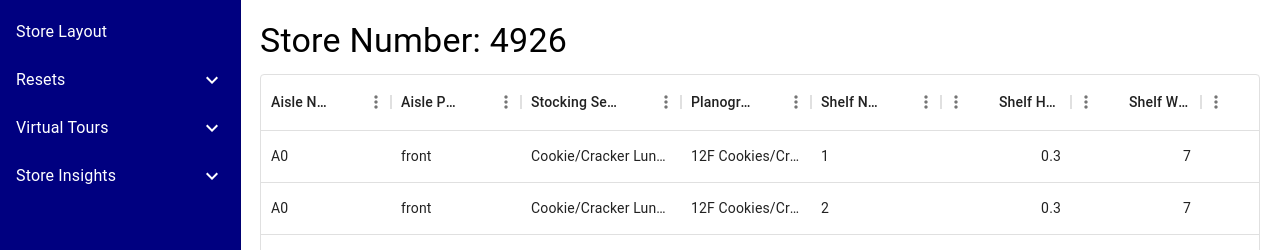
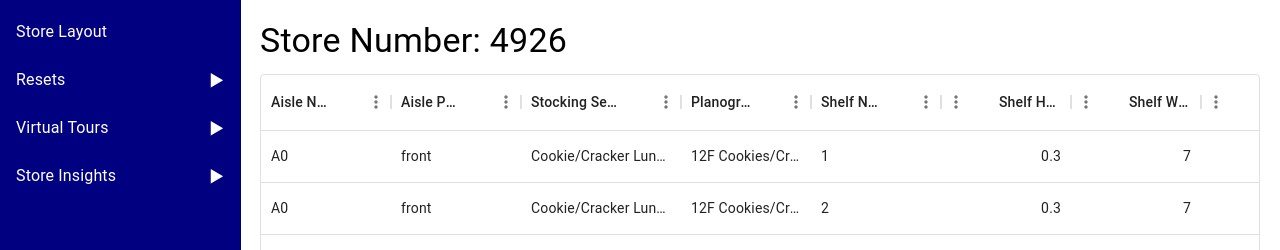
Before and after one commit to suren2k17/store-layout-app, a React (Create React App) app: page /store-layout in a window 1280 px wide. Shown: the top 250 px of the page. Built offline with nearby package versions, Linux system fonts and the light colour scheme.

Commit message:
Removing icon dependency

```diff
--- a/package.json
+++ b/package.json
@@ -5,7 +5,6 @@
   "dependencies": {
     "@emotion/react": "^11.11.1",
     "@emotion/styled": "^11.11.0",
-    "@mui/icons-material": "^5.14.19",
     "@mui/material": "^5.14.20",
     "@mui/styles": "^5.14.20",
     "@mui/x-data-grid": "^6.18.4",
--- a/src/NavigationMenu.js
+++ b/src/NavigationMenu.js
@@ -2,8 +2,7 @@ import React, { useState } from 'react';
 import { Link } from 'react-router-dom';
 import { styled } from '@mui/material/styles';
 import { Drawer, List, ListItem, ListItemText, Collapse } from '@mui/material';
-import ExpandLess from '@mui/icons-material/ExpandLess';
-import ExpandMore from '@mui/icons-material/ExpandMore';
+
 
 const StyledDrawer = styled(Drawer)({
   width: 240,
@@ -45,7 +44,7 @@ function NavigationMenu() {
           {/* Resets Main Menu */}
           <ListItem button onClick={() => handleClick('resets')}>
             <ListItemText primary="Resets" />
-            {open['resets'] ? <ExpandLess /> : <ExpandMore />}
+            {open['resets'] ? '▼' : '▶'}
           </ListItem>
           <Collapse in={open['resets']} timeout="auto" unmountOnExit>
             <List component="div" disablePadding>
@@ -61,7 +60,7 @@ function NavigationMenu() {
           {/* Virtual Tours Main Menu */}
           <ListItem button onClick={() => handleClick('virtualTours')}>
             <ListItemText primary="Virtual Tours" />
-            {open['virtualTours'] ? <ExpandLess /> : <ExpandMore />}
+            {open['virtualTours'] ? '▼' : '▶'}
           </ListItem>
           <Collapse in={open['virtualTours']} timeout="auto" unmountOnExit>
             <List component="div" disablePadding>
@@ -74,7 +73,7 @@ function NavigationMenu() {
           {/* Store Insights Main Menu */}
           <ListItem button onClick={() => handleClick('storeInsights')}>
             <ListItemText primary="Store Insights" />
-            {open['storeInsights'] ? <ExpandLess /> : <ExpandMore />}
+            {open['storeInsights'] ? '▼' : '▶'}
           </ListItem>
           <Collapse in={open['storeInsights']} timeout="auto" unmountOnExit>
             <List component="div" disablePadding>
```
